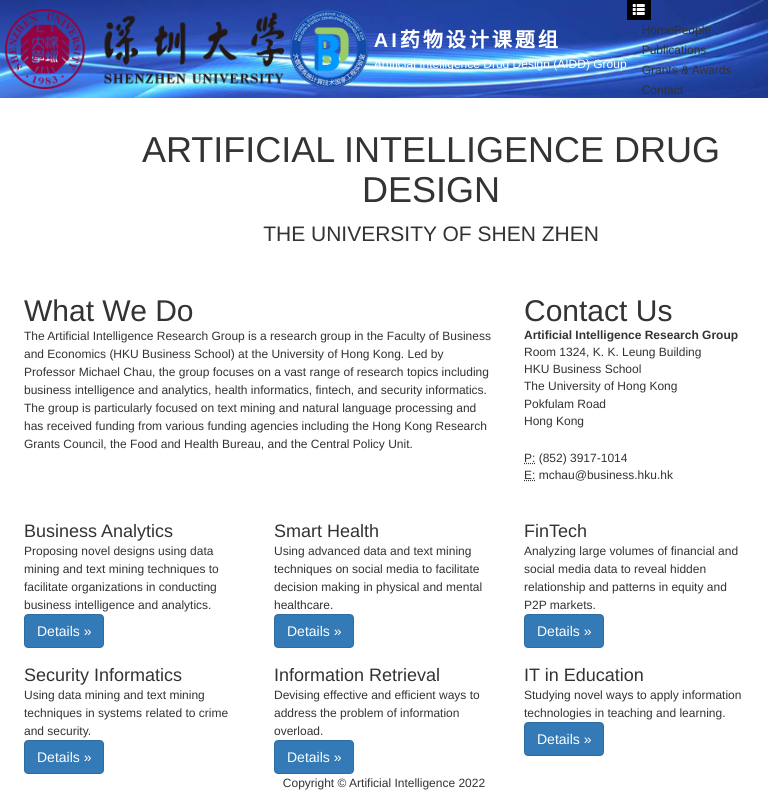
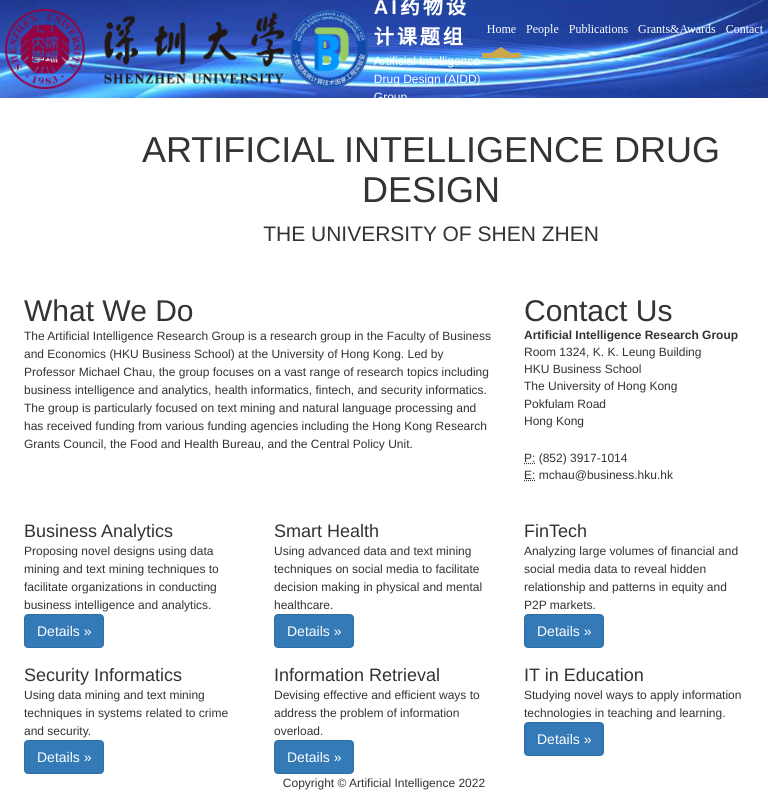
Before and after one commit to mojiawei1203/ketizu, a plain HTML site: page index.html in a window 768 px wide. Drawn offline with Linux system fonts and the light colour scheme.

Commit message:
Update common.css

```diff
--- a/src/css/common.css
+++ b/src/css/common.css
@@ -1355,7 +1355,7 @@ span.top{
 /*pad端*/
 @media only screen and (min-width: 768px) and (max-width: 1200px) {
     .pc-con {
-        display: none; /*最开始是None*/
+        display: block; /*最开始是None*/
     }
 
     .pc-info {
@@ -1364,7 +1364,7 @@ span.top{
     }
 
     .mobile-con {
-        display: block;/*最开始是block*/
+        display: none;/*最开始是block*/
         position: relative;
         z-index: 1;
         height: 100%
```
